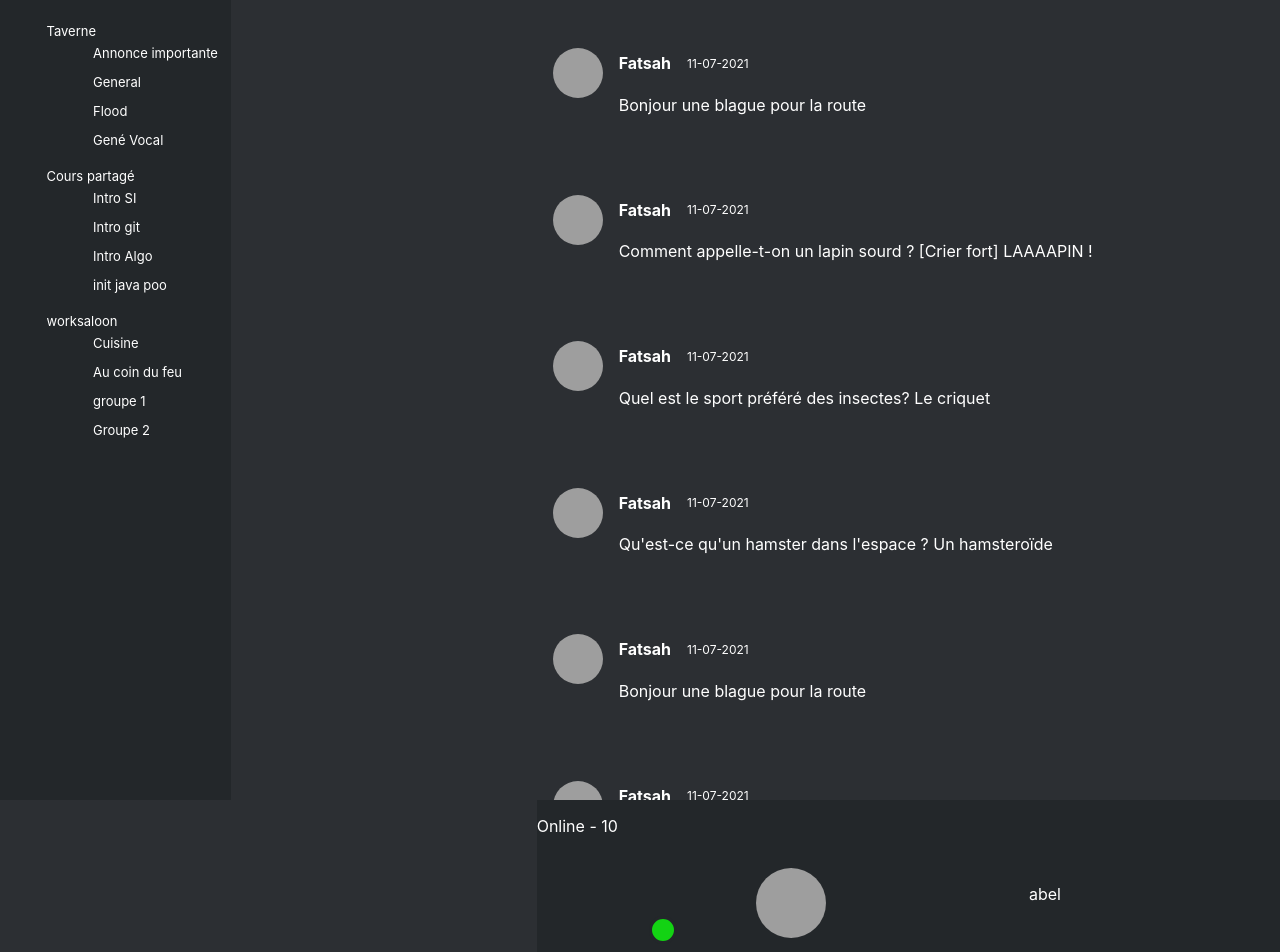
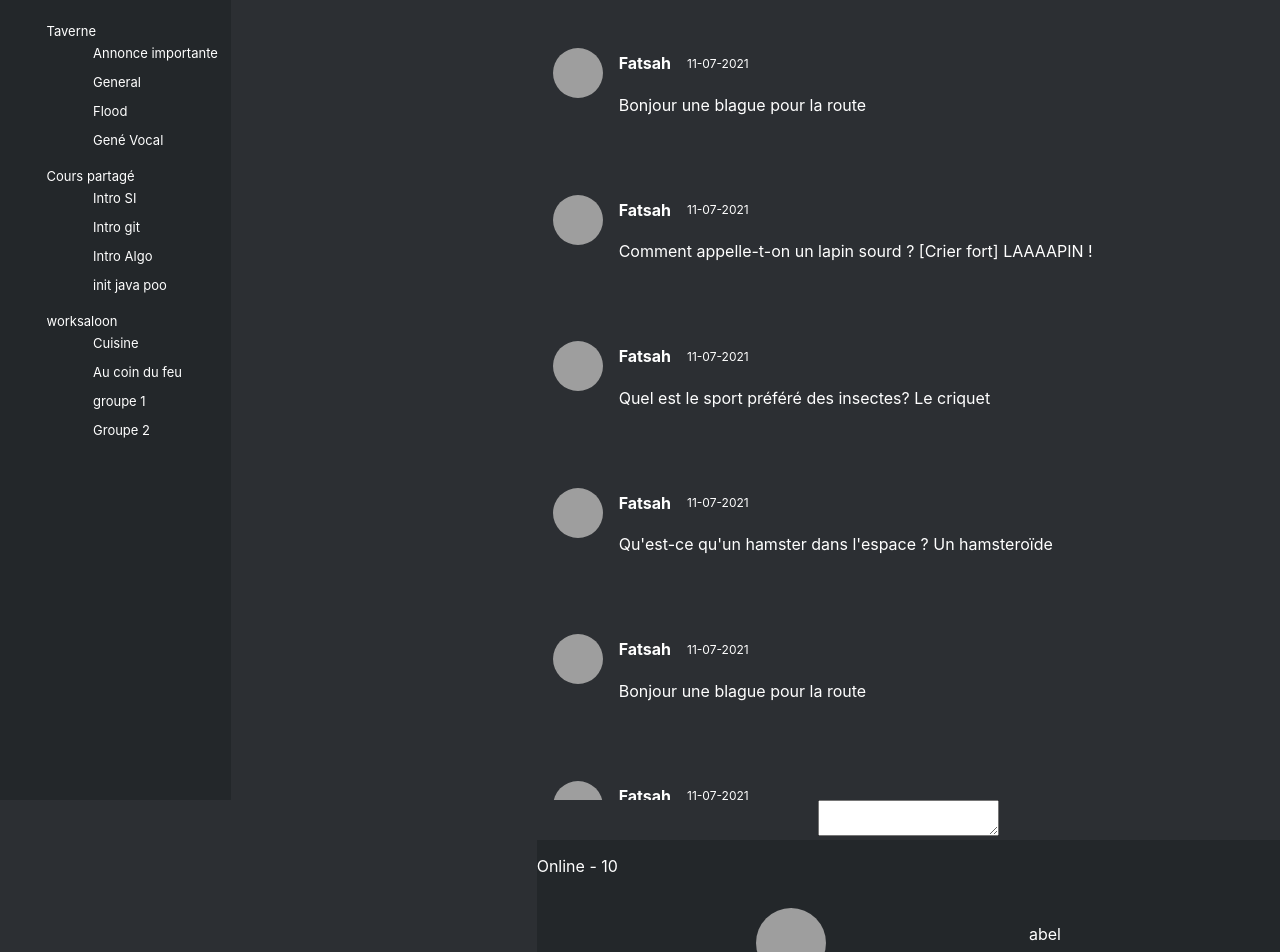
Before and after one commit to filouDeNesque/react-discord, a React (Create React App) app in the folder react-discord/: page / in a window 1280 px wide. Shown: the top 952 px of the page. Built offline with nearby package versions, Linux system fonts and the light colour scheme; grey boxes are pictures that could not be loaded.

Commit message:
ajout textarea dans Main

```diff
--- a/react-discord/src/Main.js
+++ b/react-discord/src/Main.js
@@ -1,7 +1,7 @@
 import messages from "./Message.json";
 export default function Main() {
   return (
-    <div className="message">
+    <><div className="message">
       <div>
         {messages.map((user) => (
           <div class="body-message">
@@ -18,6 +18,10 @@ export default function Main() {
           </div>
         ))}
       </div>
-    </div>
+    </div><TextField /></>
   );
 }
+
+function TextField(){
+  return <textarea class="text-area" />;
+}
```
